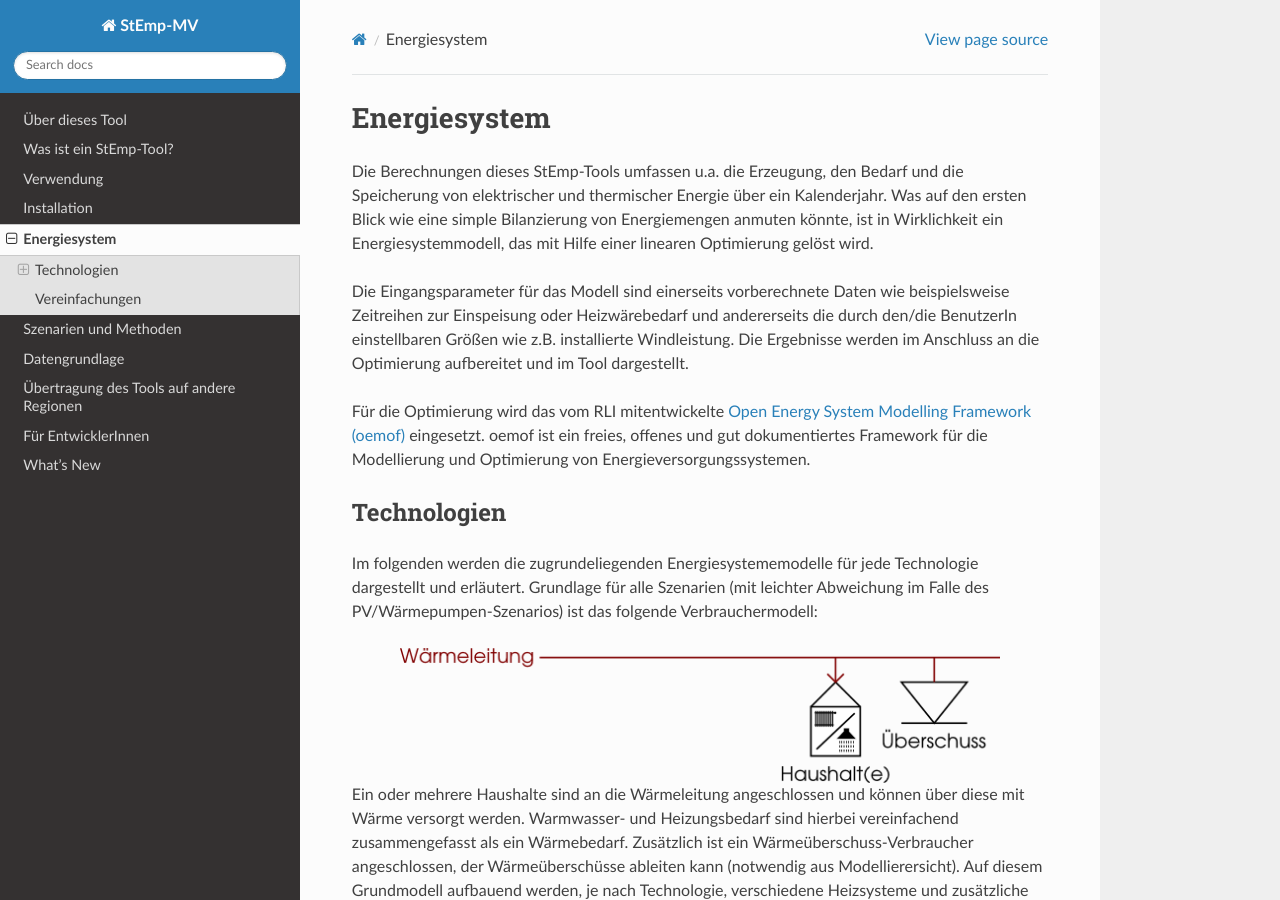
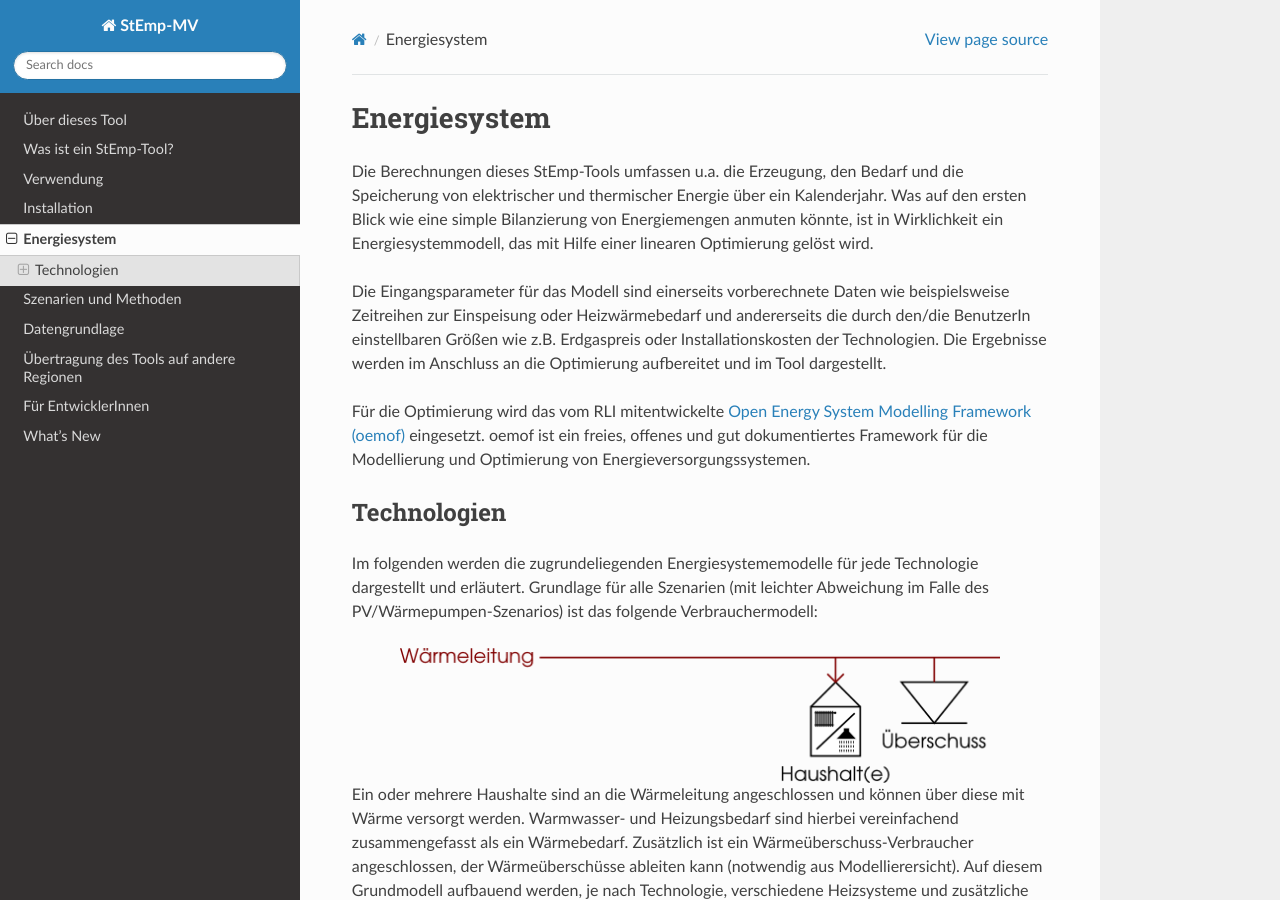
Before and after one commit to rl-institut/WAM_APP_stemp_mv, a Sphinx documentation site: the page built from doc/energy_system.rst, in a window 1280 px wide and 900 px high. Built offline with Sphinx 7.4.7 and the Read the Docs theme 2.0.0, drawn with Linux system fonts in a browser that asks for light colours; some of the changed text lies outside the part shown.

Commit message:
Minor change in energysystem doc

```diff
--- a/doc/energy_system.rst
+++ b/doc/energy_system.rst
@@ -10,10 +10,9 @@ könnte, ist in Wirklichkeit ein Energiesystemmodell, das mit Hilfe einer
 linearen Optimierung gelöst wird.
 
 Die Eingangsparameter für das Modell sind einerseits vorberechnete Daten wie
-beispielsweise Zeitreihen zur Einspeisung oder Heizwärebedarf und andererseits
-die durch den/die BenutzerIn einstellbaren Größen wie z.B. installierte
-Windleistung. Die Ergebnisse werden im Anschluss an die Optimierung aufbereitet
-und im Tool dargestellt.
+beispielsweise Zeitreihen zur Einspeisung oder Heizwärmebedarf und andererseits
+die durch den/die BenutzerIn einstellbaren Größen wie z.B. Erdgaspreis oder Installationskosten der Technologien.
+Die Ergebnisse werden im Anschluss an die Optimierung aufbereitet und im Tool dargestellt.
 
 Für die Optimierung wird das vom RLI mitentwickelte
 `Open Energy System Modelling Framework (oemof) <https://oemof.readthedocs.io/en/stable/index.html>`_
@@ -80,19 +79,3 @@ Der elektrische Boiler und die Wärmepumpe können Strom über die lokale Stroml
    :width: 600 px
    :alt: Haushalt benutzerdefiniert oder aus Liste
    :align: center
-
-Vereinfachungen
----------------
-
-Aus verschiedenen Gründen sind Vereinfachungen notwendig, um ein sinnvolles
-Gleichgewicht aus Genauigkeit und Rechenzeit herzustellen. Methodische
-Vereinfachungen finden Sie unter :ref:`scenarios_label`.
-
-:Perfect Foresight:
-    Aus den gegebenen Randbedingungen wird ein Gesamtproblem erstellt, der
-    Zustand aller Komponenten des Energiesystems wie z.B. Erzeuger ist zu
-    jedem Zeitpunkt bekannt (im Gegensatz zu bspw. zu
-    Rolling-Horizon-Verfahren)
-
-:add more:
-    Text
```
